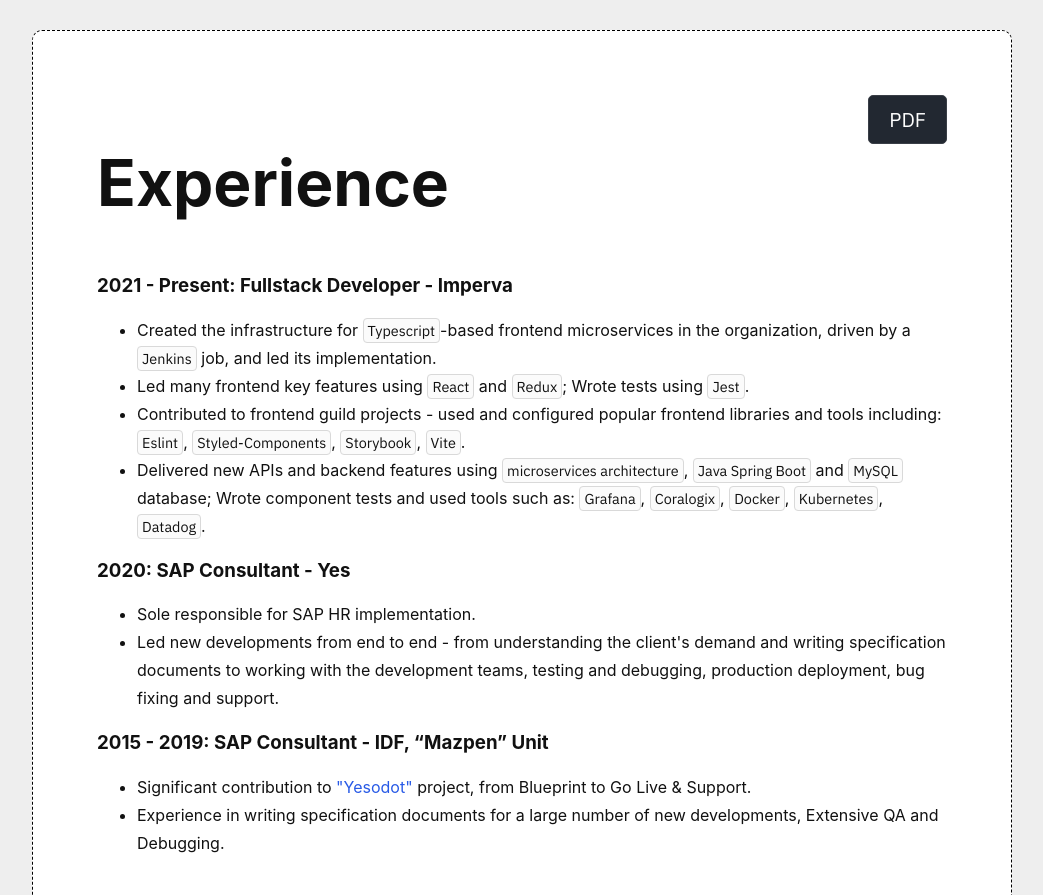
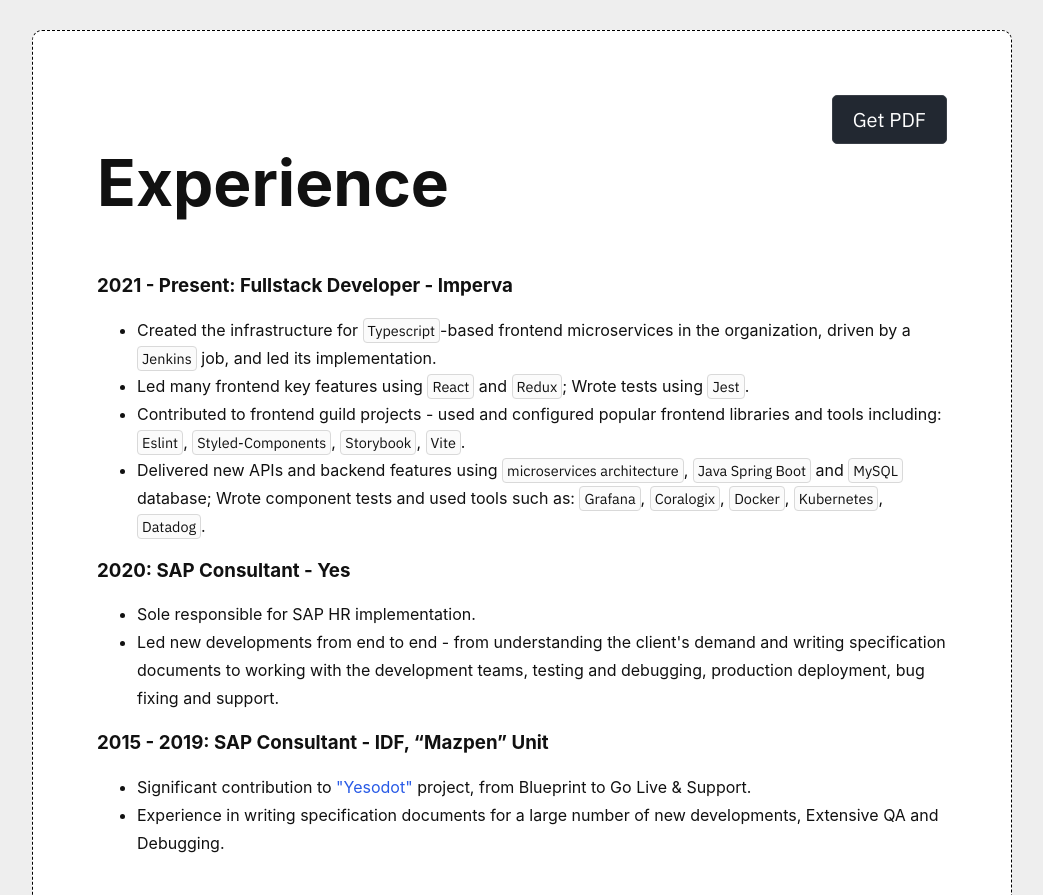
Before and after one commit to Aviv-Yaari/hire-me, a Next.js app: page / in a window 1280 px wide. Shown: the part 2092-2987 px from the top of the page, without its empty margins (118-1161 px from the left). Built offline with nearby package versions, Linux system fonts and the light colour scheme.

Commit message:
Update PDF button text to Get PDF

```diff
--- a/components/Experience.tsx
+++ b/components/Experience.tsx
@@ -11,7 +11,7 @@
   return (
     <Section>
       <Actions>
-        <PrimaryButton onClick={() => window.open("https://drive.google.com/file/d/1MLUKvMlx77lTVCuu1qTUPoe_6dympmil/view?usp=sharing")}>PDF</PrimaryButton>
+        <PrimaryButton onClick={() => window.open("https://drive.google.com/file/d/1MLUKvMlx77lTVCuu1qTUPoe_6dympmil/view?usp=sharing")}>Get PDF</PrimaryButton>
       </Actions>
 
       <h2>Experience</h2>
```
